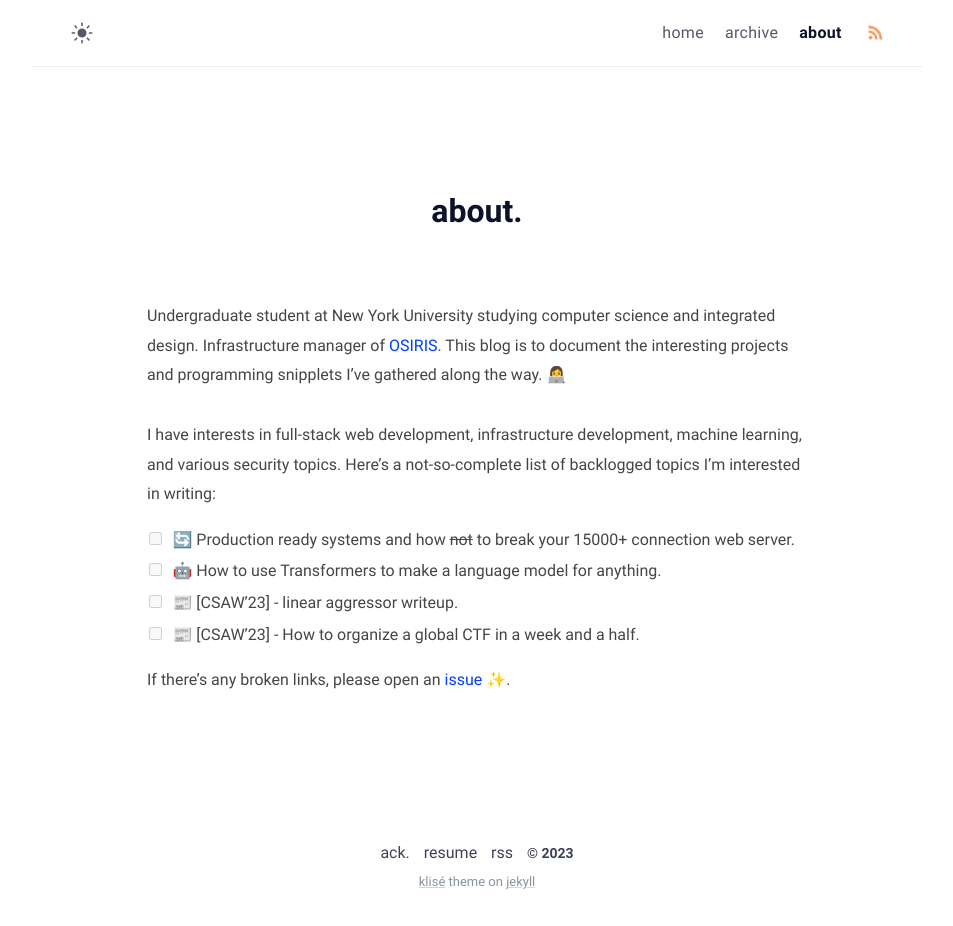
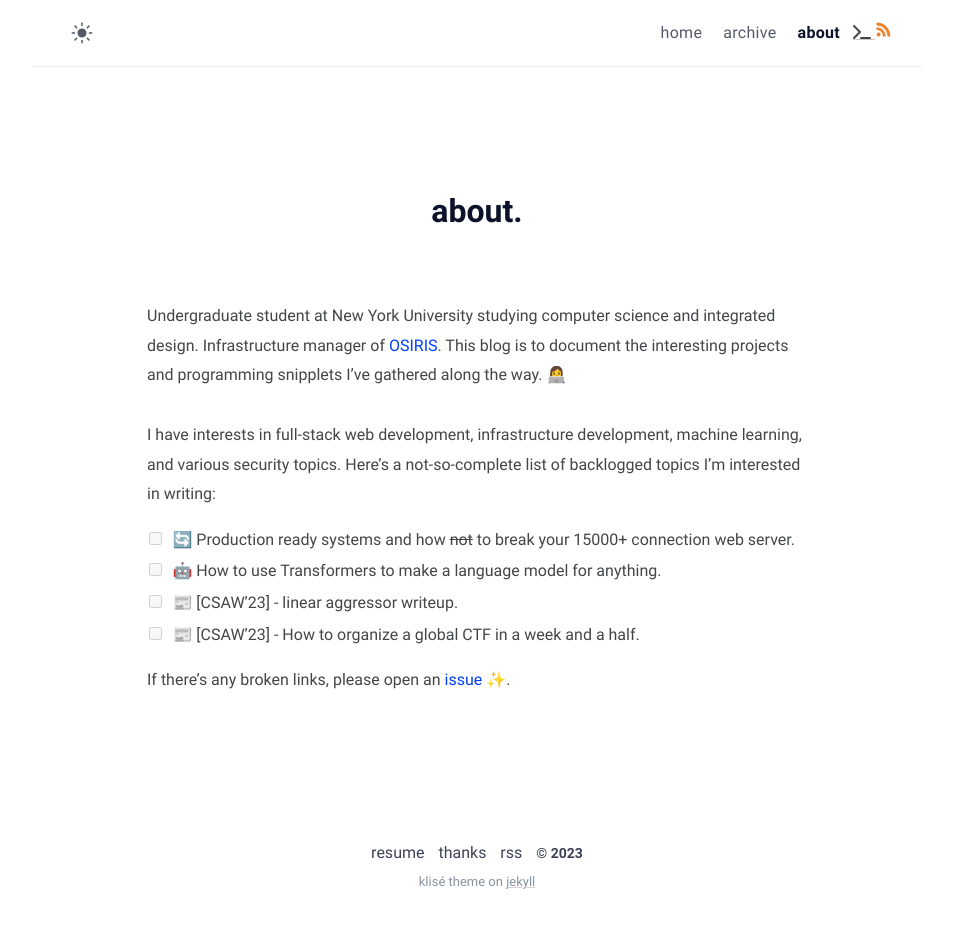
Before and after one commit to davidchiii/davidchiii.github.io, a Jekyll site: the page built from about.md, in a window 1280 px wide. Shown: the whole page, without its empty margins (163-1116 px from the left). Built offline with Jekyll 4.4.1, drawn with Linux system fonts in a browser that asks for light colours.

Commit message:
ADD index.html

```diff
--- a/_includes/footer.html
+++ b/_includes/footer.html
@@ -1,29 +1,18 @@
 <footer class="footer">
-  <a class="footer_item" href="/thanks">ack.</a>
-  <a class="footer_item" href="javascript::void(0)">resume</a>
+  <a class="footer_item" href="/resume">resume</a>
+  <a class="footer_item" href="/thanks">thanks</a>
   <a class="footer_item" href="/feed.xml">rss</a>
   <span class="footer_item">&copy; {{ site.time | date: "%Y" }}</span>
   <small class="footer_copyright">
     <!-- Klisé Theme: https://github.com/piharpi/jekyll-klise -->
-    <a
-      href="https://github.com/piharpi/jekyll-klise"
-      target="_blank"
-      rel="noreferrer noopener"
-      >klisé</a
-    >
-    theme on
-    <a href="https://jekyllrb.com" target="_blank" rel="noreferrer noopener"
-      >jekyll</a
-    >
+    klisé theme on
+    <a href="https://jekyllrb.com" target="_blank" rel="noreferrer noopener">jekyll</a>
   </small>
 </footer>
 <script src="/assets/js/main.js" defer="defer"></script>
 {%- if site.google_analytics -%}
 <!-- Google tag (gtag.js) -->
-  <script
-  async
-  src="https://www.googletagmanager.com/gtag/js?id={{ site.google_analytics }}"
-  ></script>
+<script async src="https://www.googletagmanager.com/gtag/js?id={{ site.google_analytics }}"></script>
 <script>
   window.dataLayer = window.dataLayer || [];
   function gtag() {
--- a/_includes/header.html
+++ b/_includes/header.html
@@ -135,7 +135,7 @@
   <link
     rel="apple-touch-icon"
     sizes="180x180"
-    href="/assets/favicons/apple-touch-icon.png"
+    href="/assets/favicons/code-svgrepo-com.svg"
   />
   <link
     rel="icon"
--- a/_includes/navbar.html
+++ b/_includes/navbar.html
@@ -1,3 +1,4 @@
+<link rel="stylesheet" href="https://cdnjs.cloudflare.com/ajax/libs/font-awesome/6.4.2/css/all.min.css">
 <div class="navbar" role="navigation">
   <nav class="menu">
     <input type="checkbox" id="menu-trigger" class="menu-trigger" />
@@ -185,7 +186,7 @@
           <a class="menu-link {% if url == '/' %}active{% endif %}" href="/">home</a>
           <a class="menu-link {% if url == '/about/' %}active{% endif %}" href="/about">about</a>
         {%- endif -%}
-        <a class="menu-link rss" href="/feed.xml">
+        <a class="fa-solid fa-terminal" href="/feed.xml">
           <svg
             xmlns="http://www.w3.org/2000/svg"
             width="17"
```
Also changed, not shown: about.md (line endings or trailing spaces), assets/favicons/terminal-solid.svg (added), 15 other files. Lines whose indentation alone changed are shown as unchanged.
